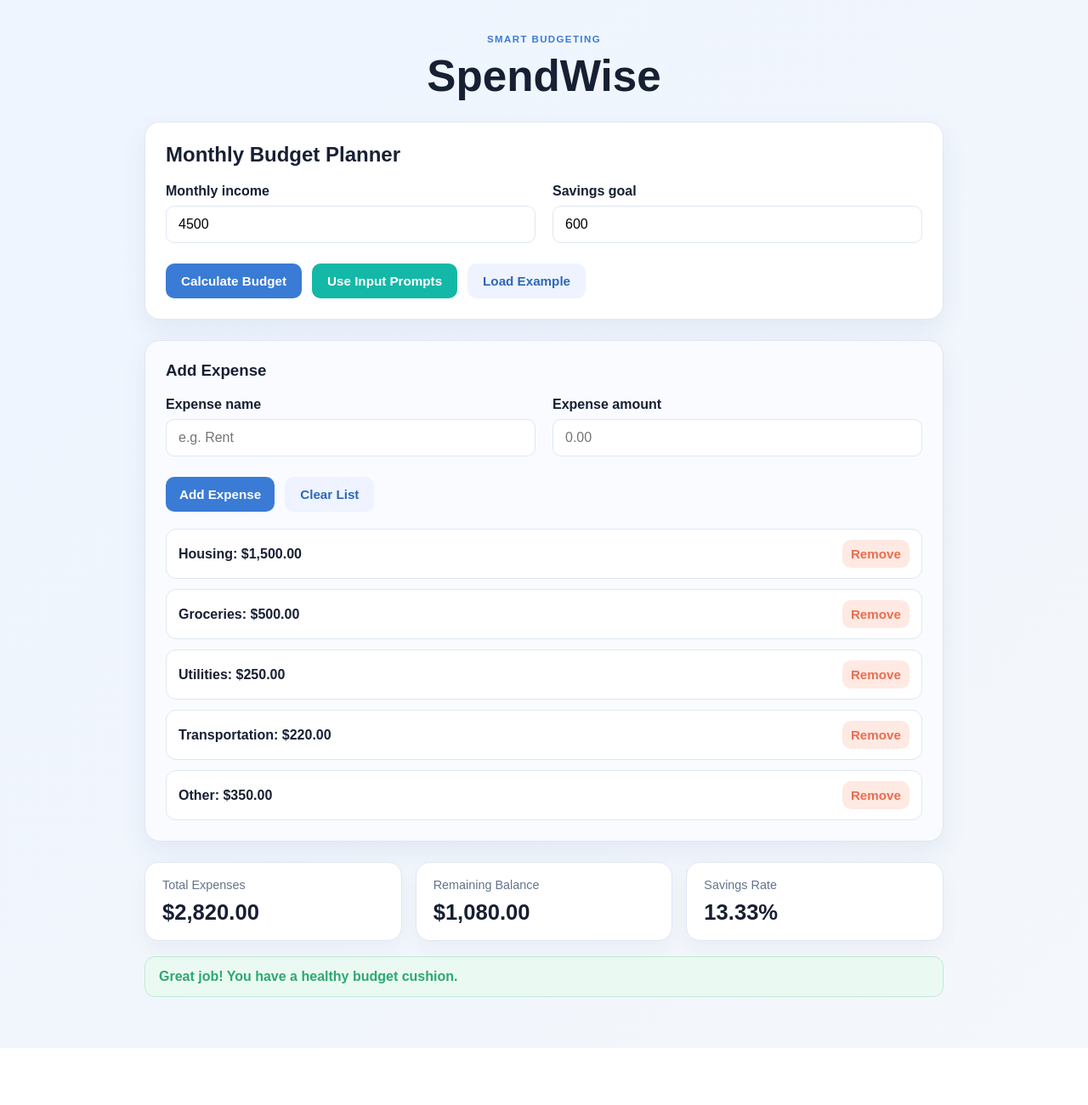
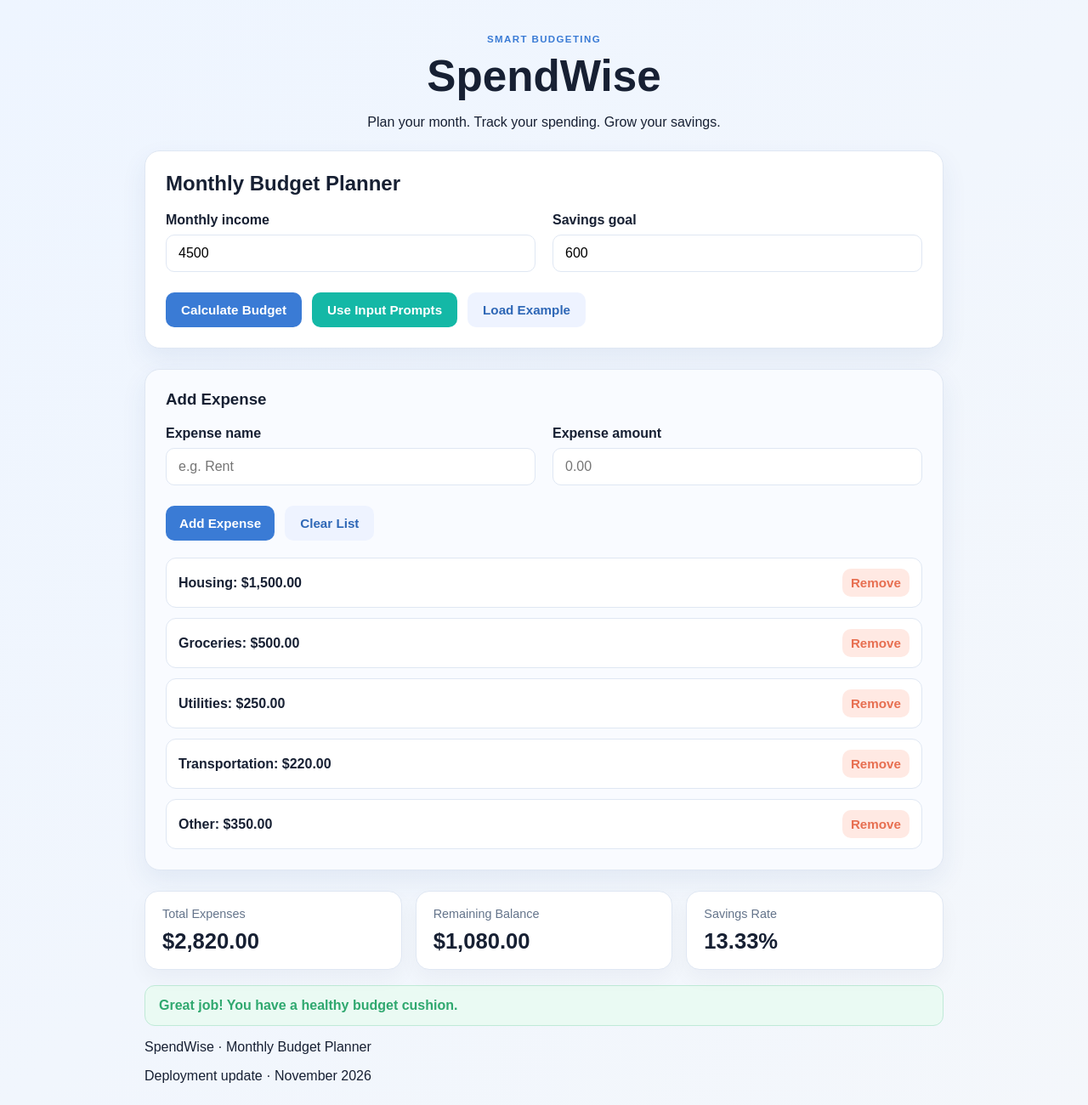
Before and after one commit to malouyienpuot/Spendwise, a plain HTML site: page index.html in a window 1280 px wide. Shown: the whole page at 85% size. Before the commit the page ends 1233 px from the top, so only its background shows below. Drawn offline with Linux system fonts and the light colour scheme.

Commit message:
feat: polish SpendWise page for deployment

```diff
--- a/index.html
+++ b/index.html
@@ -3,7 +3,12 @@
   <head>
     <meta charset="UTF-8" />
     <meta name="viewport" content="width=device-width, initial-scale=1.0" />
-    <title>SpendWise</title>
+    <meta
+      name="description"
+      content="SpendWise is a simple monthly budget planner for tracking income, expenses, and savings."
+    />
+    <meta name="theme-color" content="#f4f7fb" />
+    <title>SpendWise | Monthly Budget Planner</title>
     <link rel="stylesheet" href="style.css" />
     <script src="script.js" defer></script>
   </head>
@@ -12,6 +17,7 @@
       <header class="header">
         <p class="eyebrow">Smart budgeting</p>
         <h1>SpendWise</h1>
+        <p>Plan your month. Track your spending. Grow your savings.</p>
       </header>
 
       <section class="card">
@@ -78,7 +84,14 @@
         </div>
       </section>
 
-      <div id="statusMessage" class="status neutral">Budget status will appear here.</div>
+      <div id="statusMessage" class="status neutral" role="status" aria-live="polite">
+        Budget status will appear here.
+      </div>
+
+      <footer class="footer">
+        <p>SpendWise · Monthly Budget Planner</p>
+        <p>Deployment update · November 2026</p>
+      </footer>
     </main>
   </body>
 </html>
```
